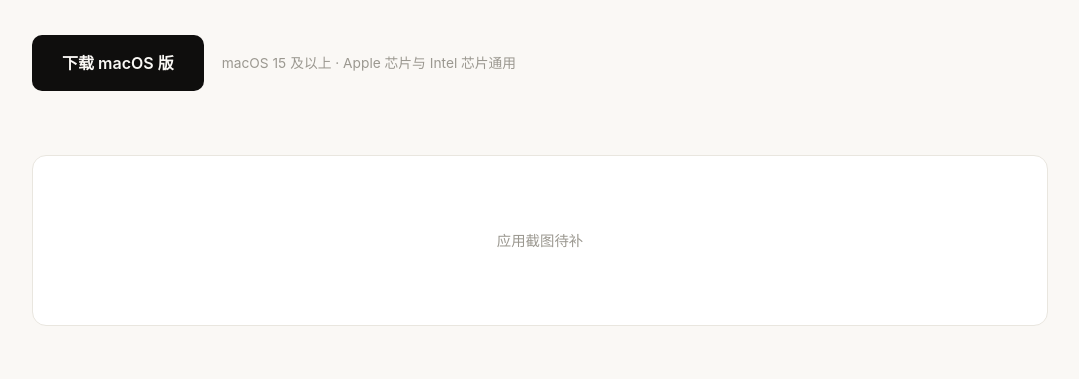
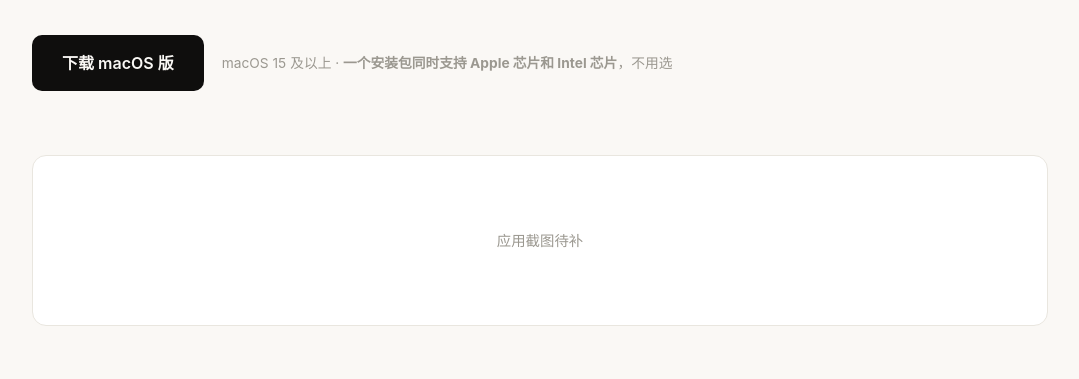
Before and after one commit to Songxiaor/jizuo, a website: page site/index.html in a window 1280 px wide. Shown: the part 390-769 px from the top of the page, without its empty margins (100-1179 px from the left). Drawn offline with Linux system fonts and the light colour scheme.

Commit message:
site: 把「一个包通吃两种芯片」说清楚
原来写的是「Apple 芯片与 Intel 芯片通用」,放在下载按钮下方的小字里。
实测下来这句话不起作用——看过这个页面的人仍然会问「Intel 的能下载吗、
是不是没放对应的包」。

问题在于「通用」太轻,而人的注意力在按钮上。改成明确的一句
「一个安装包同时支持 Apple 芯片和 Intel 芯片,不用选」并加粗。

Release 说明里同样改了,并补上一条容易被误解的事实:
真正挡住老 Intel Mac 的是 macOS 15 这个系统门槛,不是芯片架构。
2017 及更早的机型装不了 macOS 15,所以也用不了——用户如果以为
是架构问题,会去找一个根本不存在的「Intel 专版」。

Co-Authored-By: Claude Opus 5 <noreply@anthropic.com>

```diff
--- a/site/index.html
+++ b/site/index.html
@@ -193,7 +193,7 @@
   </div>
   <div class="cta-row">
     <a class="btn btn-lg" href="https://github.com/Songxiaor/linkdigest/releases/latest">下载 macOS 版</a>
-    <span class="req">macOS 15 及以上 · Apple 芯片与 Intel 芯片通用</span>
+    <span class="req">macOS 15 及以上 · <b>一个安装包同时支持 Apple 芯片和 Intel 芯片</b>，不用选</span>
   </div>
 </div>
 
```
